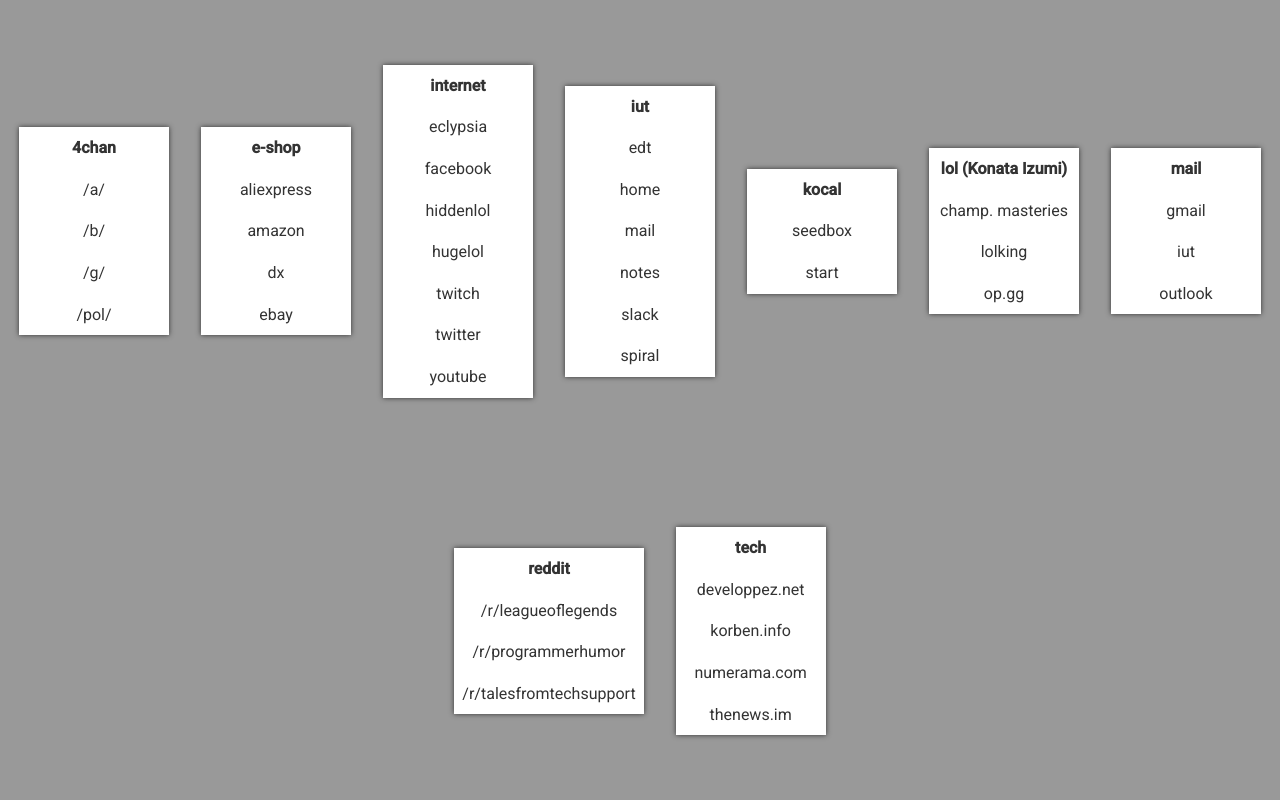
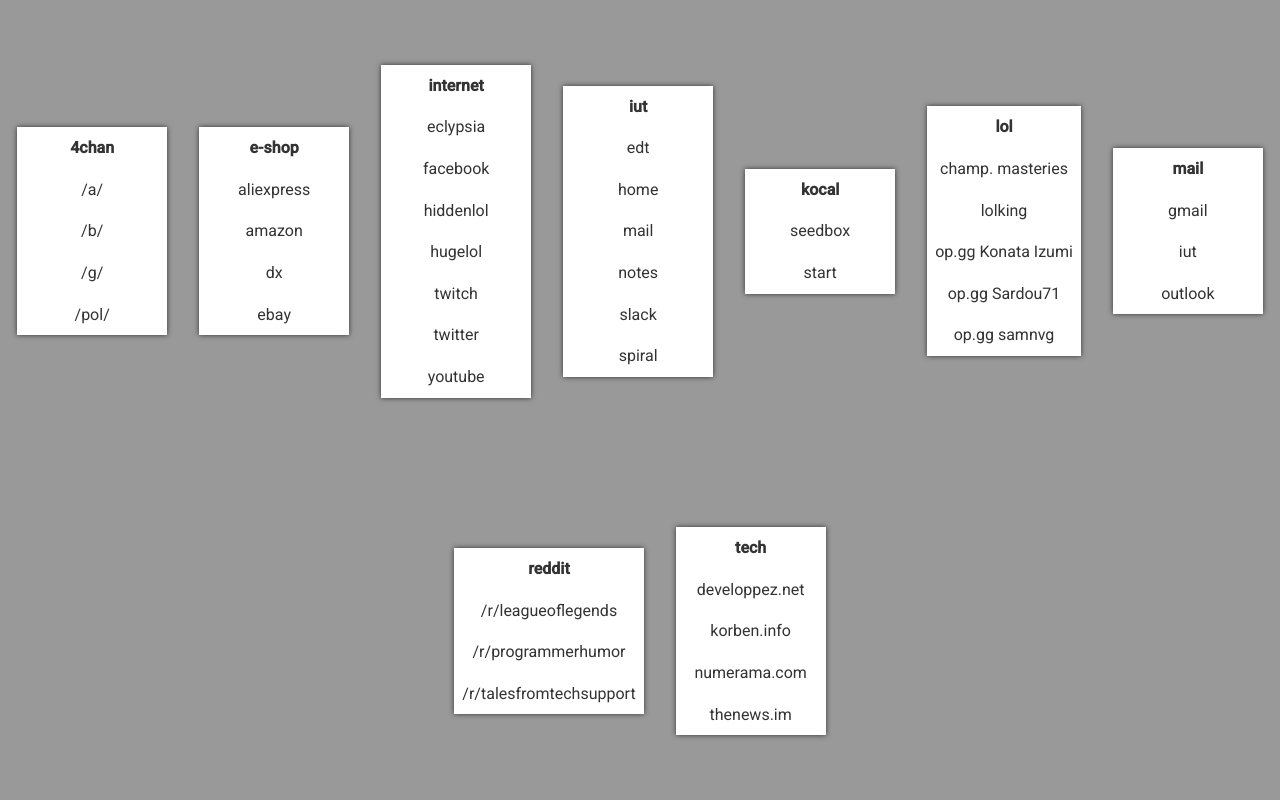
Before and after one commit to Kocal/start.kocal.fr, a PHP site: page / in a window 1280 px wide. Run offline with PHP 8.4, Linux system fonts and the light colour scheme; style sheets or scripts are compiled from the project's sources.

Commit message:
Add Sardou71 and samnvg op.gg profiles

```diff
--- a/src/index.php
+++ b/src/index.php
@@ -45,8 +45,10 @@
             '/r/talesfromtechsupport' => 'https://www.reddit.com/r/talesfromtechsupport',
         ],
 
-        'lol (Konata Izumi)' => [
-            'op.gg' => 'http://euw.op.gg/summoner/userName=Konata+Izumi',
+        'lol' => [
+            'op.gg Konata Izumi' => 'http://euw.op.gg/summoner/userName=Konata+Izumi',
+            'op.gg Sardou71' => 'http://euw.op.gg/summoner/userName=Sardou71',
+            'op.gg samnvg' => 'http://euw.op.gg/summoner/userName=samnvg',
             'lolking' => 'http://www.lolking.net/summoner/euw/30827817',
             'champ. masteries' => 'http://championmasterylookup.derpthemeus.com/summoner/?summoner=Konata%20Izumi&region=EUW'
         ],
```
